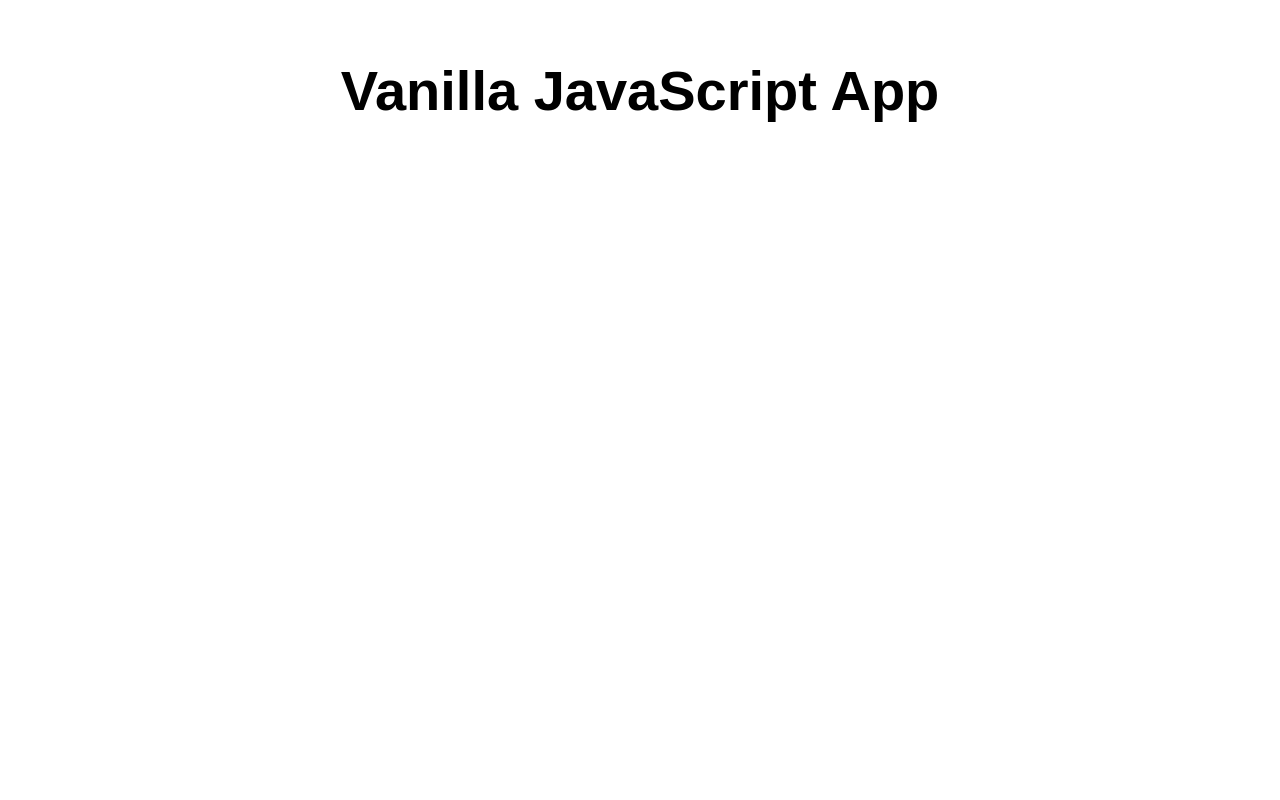
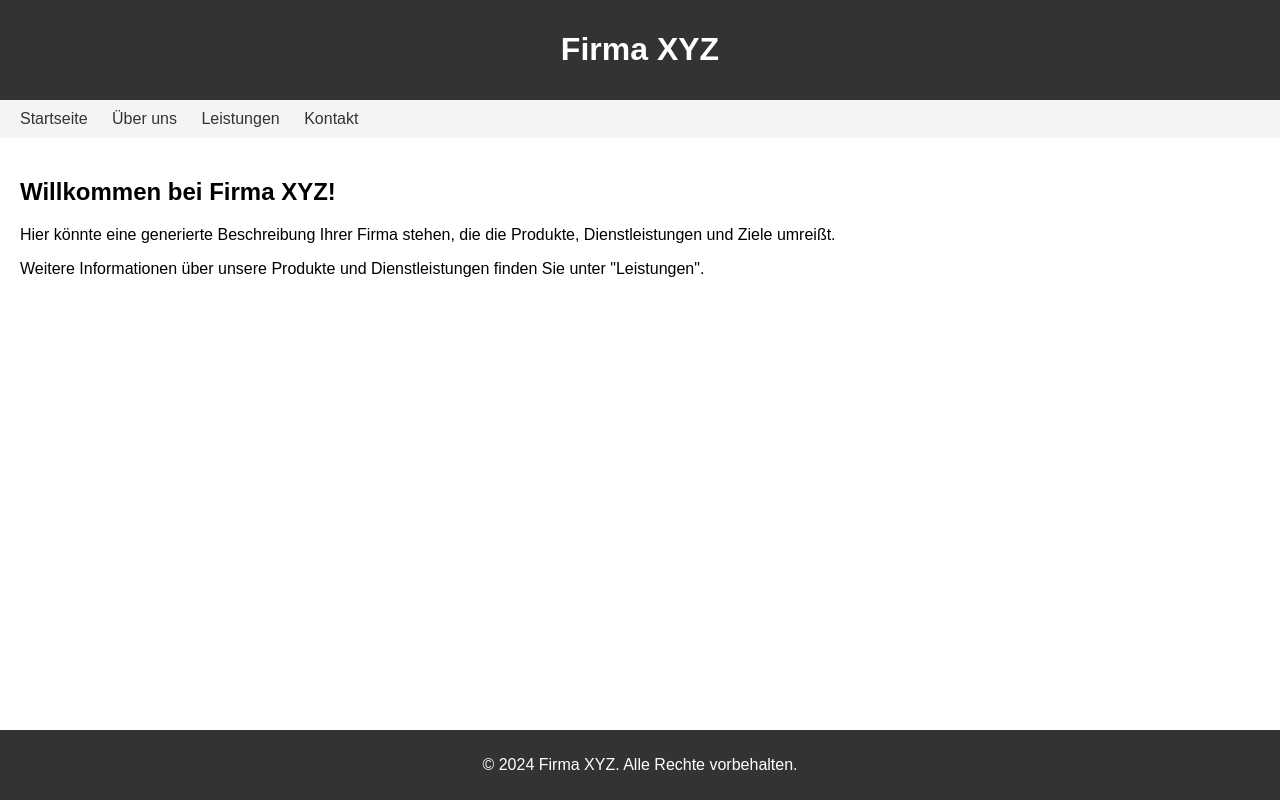
Before and after one commit to Josia7/my-first-static-web-app, a website: page src/index.html in a window 1280 px wide. Drawn offline with Linux system fonts and the light colour scheme.

Commit message:
Update index.html

```diff
--- a/src/index.html
+++ b/src/index.html
@@ -1,17 +1,72 @@
 <!DOCTYPE html>
-<html lang="en">
-
+<html lang="de">
 <head>
-  <meta charset="UTF-8">
-  <meta name="viewport" content="width=device-width, initial-scale=1.0">
-  <link rel="stylesheet" href="styles.css">
-  <title>Vanilla JavaScript App</title>
+    <meta charset="UTF-8">
+    <meta name="viewport" content="width=device-width, initial-scale=1.0">
+    <title>Firma XYZ - Willkommen</title>
+    <style>
+        /* Stilregeln können hier definiert werden */
+        body {
+            font-family: Arial, sans-serif;
+            margin: 0;
+            padding: 0;
+        }
+        header {
+            background-color: #333;
+            color: #fff;
+            padding: 10px 20px;
+            text-align: center;
+        }
+        nav {
+            background-color: #f4f4f4;
+            padding: 10px 20px;
+        }
+        nav ul {
+            list-style-type: none;
+            margin: 0;
+            padding: 0;
+        }
+        nav ul li {
+            display: inline;
+            margin-right: 20px;
+        }
+        nav ul li a {
+            text-decoration: none;
+            color: #333;
+        }
+        section {
+            padding: 20px;
+        }
+        footer {
+            background-color: #333;
+            color: #fff;
+            text-align: center;
+            padding: 10px 0;
+            position: fixed;
+            bottom: 0;
+            width: 100%;
+        }
+    </style>
 </head>
-
 <body>
-  <main>
-    <h1>Vanilla JavaScript App</h1>
-  </main>
+    <header>
+        <h1>Firma XYZ</h1>
+    </header>
+    <nav>
+        <ul>
+            <li><a href="#">Startseite</a></li>
+            <li><a href="#">Über uns</a></li>
+            <li><a href="#">Leistungen</a></li>
+            <li><a href="#">Kontakt</a></li>
+        </ul>
+    </nav>
+    <section>
+        <h2>Willkommen bei Firma XYZ!</h2>
+        <p>Hier könnte eine generierte Beschreibung Ihrer Firma stehen, die die Produkte, Dienstleistungen und Ziele umreißt.</p>
+        <p>Weitere Informationen über unsere Produkte und Dienstleistungen finden Sie unter "Leistungen".</p>
+    </section>
+    <footer>
+        <p>&copy; 2024 Firma XYZ. Alle Rechte vorbehalten.</p>
+    </footer>
 </body>
-
 </html>
```
